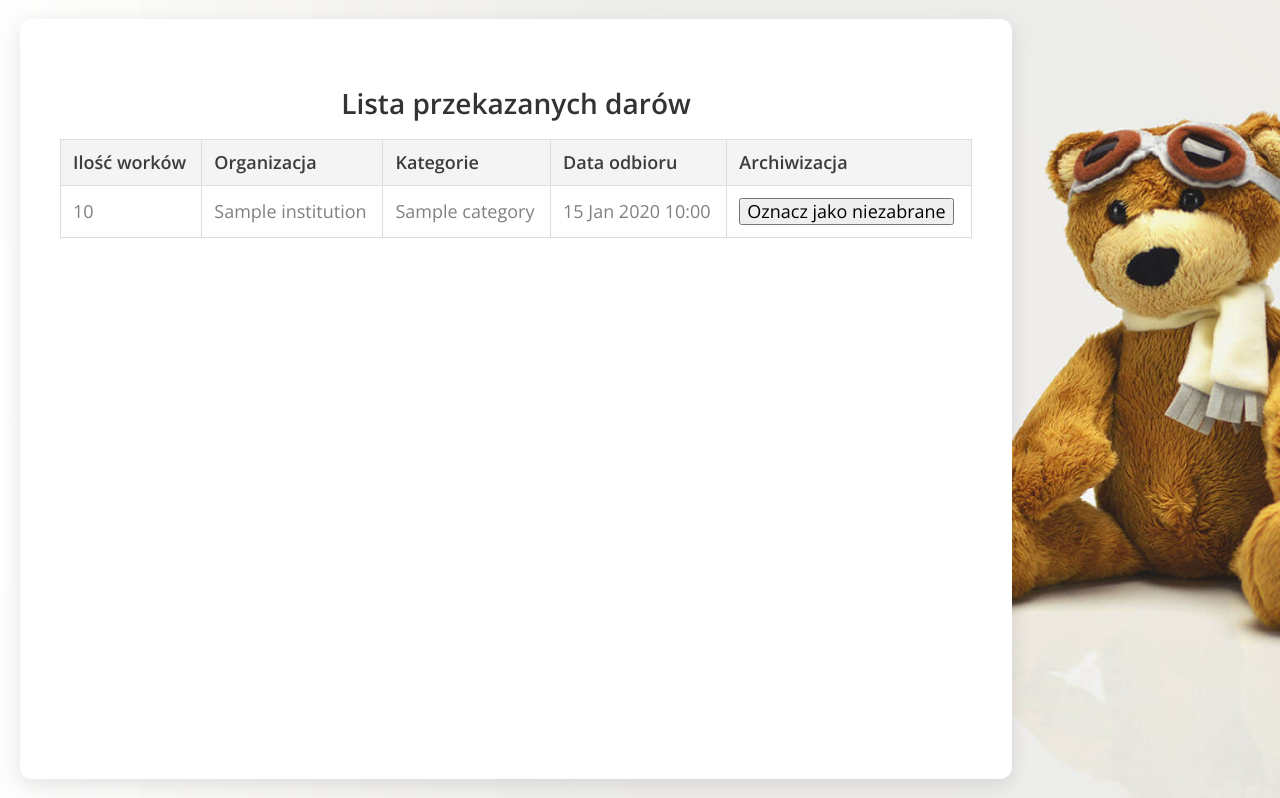
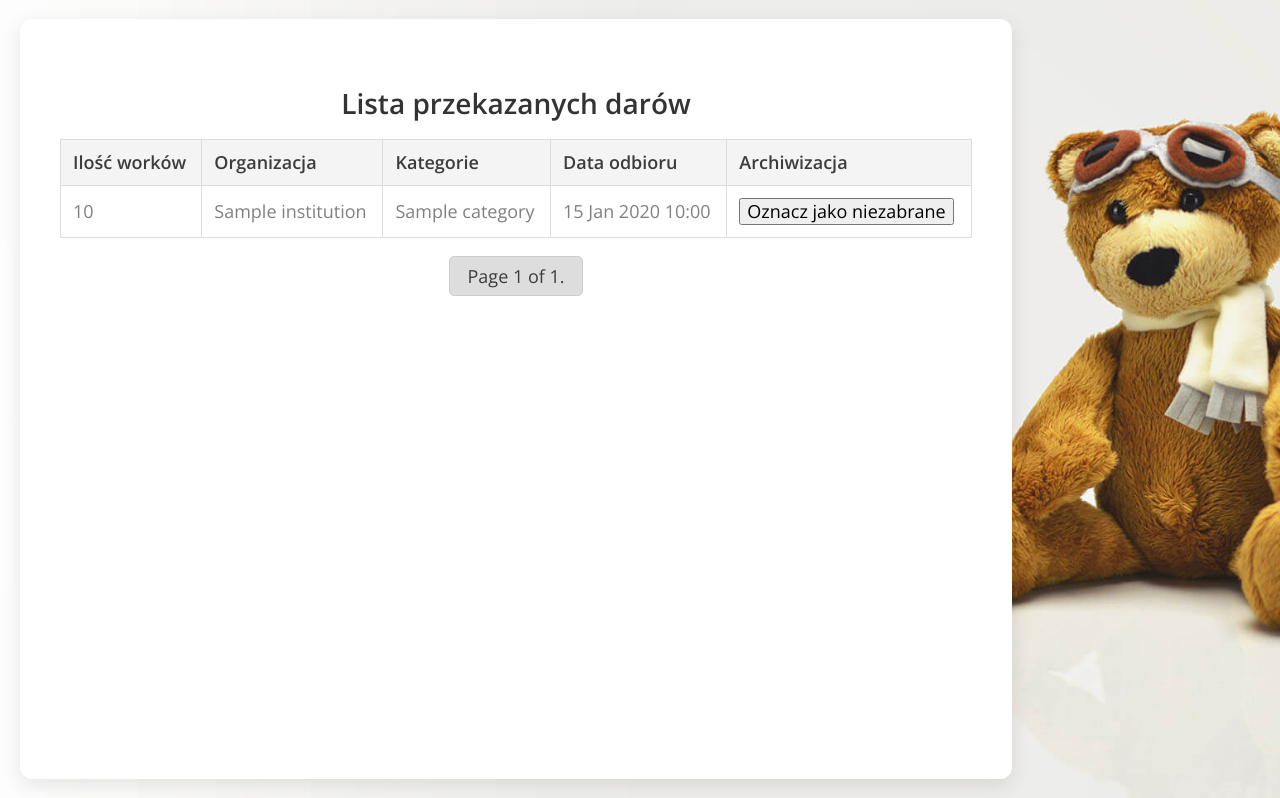
Before and after one commit to OleksandrKiris/Oddam-w-dobre-r-ce, a Django app: page /user_profile/ in a window 1280 px wide. Shown: the part 821-1619 px from the top of the page. Run offline with Django 5.2, Linux system fonts and the light colour scheme; the first user in the database is signed in; tables that the repository leaves empty hold one stand-in row (Sample ...).

Commit message:
Added pagination and AJAX-based updates to user_profile donations table

```diff
--- a/donations/templates/user_profile.html
+++ b/donations/templates/user_profile.html
@@ -23,6 +23,7 @@
 <div class="content-container">
     <div class="content-card">
         <h3>Lista przekazanych darów</h3>
+        <div id="donations-table-container">
             <table class="donations-table">
                 <thead>
                     <tr>
@@ -57,6 +58,24 @@
                     {% endfor %}
                 </tbody>
             </table>
+            <div class="pagination">
+                <span class="step-links">
+                    {% if donations.has_previous %}
+                        <a href="?page=1" class="pagination-link">&laquo; first</a>
+                        <a href="?page={{ donations.previous_page_number }}" class="pagination-link">previous</a>
+                    {% endif %}
+
+                    <span class="current">
+                        Page {{ donations.number }} of {{ donations.paginator.num_pages }}.
+                    </span>
+
+                    {% if donations.has_next %}
+                        <a href="?page={{ donations.next_page_number }}" class="pagination-link">next</a>
+                        <a href="?page={{ donations.paginator.num_pages }}" class="pagination-link">last &raquo;</a>
+                    {% endif %}
+                </span>
+            </div>
+        </div>
     </div>
 </div>
 
@@ -101,5 +120,37 @@ function toggleArchive(donationId) {
         }
     });
 }
+
+function setupPaginationLinks() {
+    document.querySelectorAll('.pagination-link').forEach(link => {
+        link.addEventListener('click', (event) => {
+            event.preventDefault();
+            const url = event.target.href;
+            fetch(url, {
+                headers: {
+                    'X-Requested-With': 'XMLHttpRequest'
+                }
+            })
+            .then(response => response.text())
+            .then(html => {
+                const parser = new DOMParser();
+                const doc = parser.parseFromString(html, 'text/html');
+                const newTableContainer = doc.querySelector('#donations-table-container');
+                if (newTableContainer) {
+                    document.querySelector('#donations-table-container').innerHTML = newTableContainer.innerHTML;
+                    setupPaginationLinks();
+                    window.scrollTo({
+                        top: document.querySelector('#donations-table-container').offsetTop,
+                        behavior: 'smooth'
+                    });
+                }
+            });
+        });
+    });
+}
+
+document.addEventListener('DOMContentLoaded', () => {
+    setupPaginationLinks();
+});
 </script>
 {% endblock %}
--- a/donations/views.py
+++ b/donations/views.py
@@ -155,7 +155,15 @@ def user_profile(request):
         except (Donation.DoesNotExist, KeyError, ValueError):
             return JsonResponse({'status': 'error', 'message': 'Invalid request'}, status=400)
 
-    donations = Donation.objects.filter(user=request.user).order_by('is_taken', 'pick_up_date', 'pick_up_time')
+    donations_list = Donation.objects.filter(user=request.user).order_by('is_taken', 'pick_up_date', 'pick_up_time')
+    paginator = Paginator(donations_list, 6)  # Пагинация: 6 пожертвований на страницу
+
+    page_number = request.GET.get('page')
+    donations = paginator.get_page(page_number)
+
+    if request.headers.get('X-Requested-With') == 'XMLHttpRequest':
+        return render(request, 'user_profile.html', {'donations': donations})
+
     return render(request, 'user_profile.html', {
         'first_name': request.user.first_name,
         'last_name': request.user.last_name,
```
Lines whose indentation alone changed are shown as unchanged.
